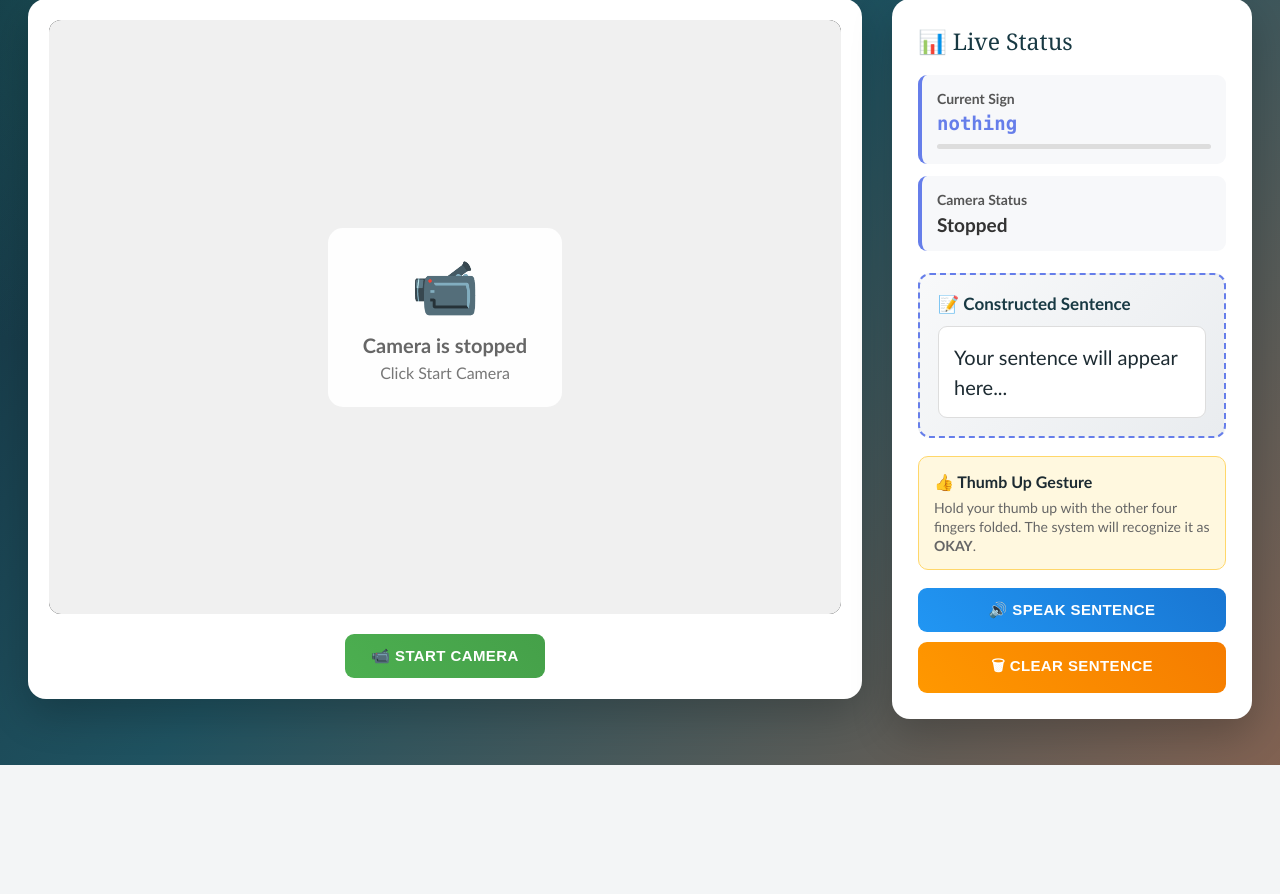
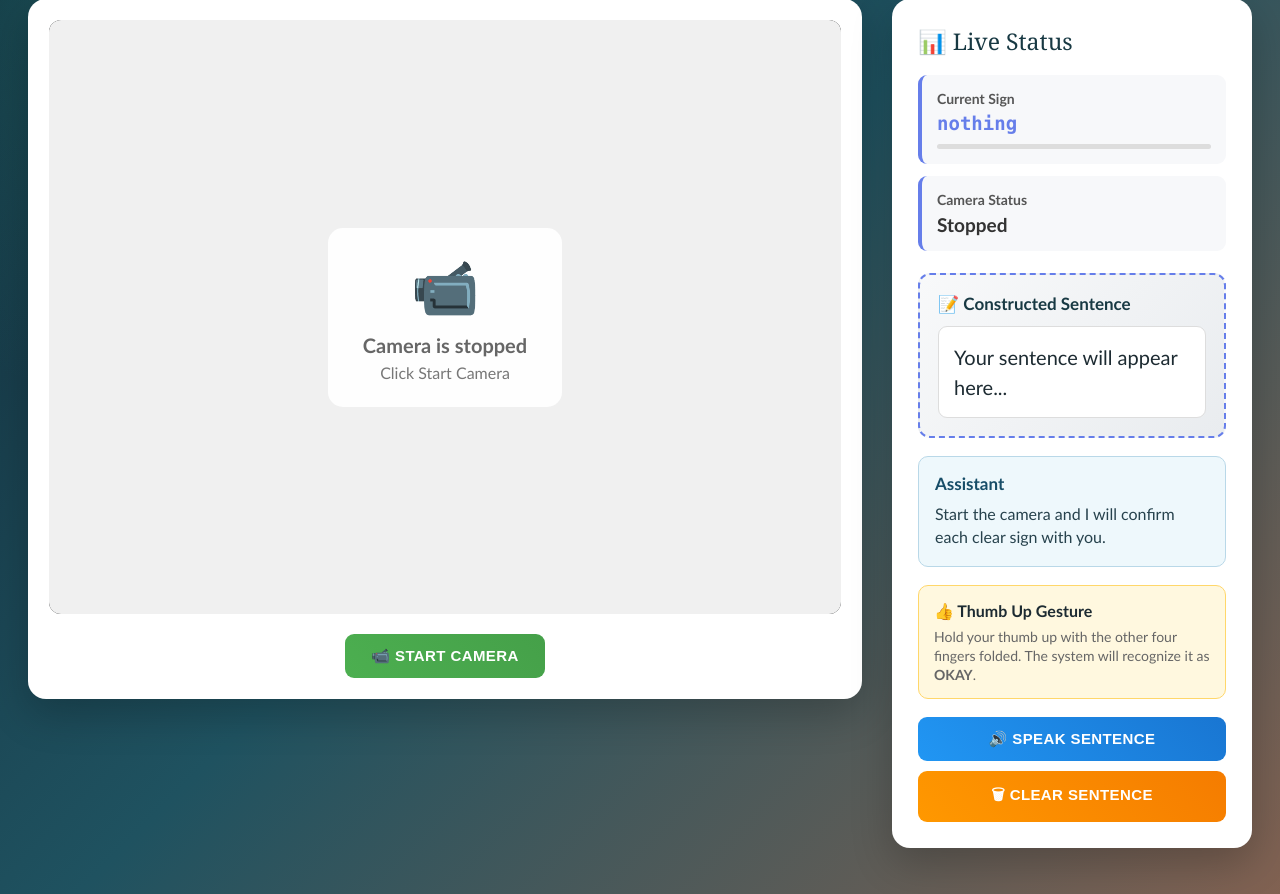
Before and after one commit to realismail04/signlanguage, a Flask app: page / in a window 1280 px wide. Shown: the part 140-1034 px from the top of the page. Before the commit the page ends 905 px from the top, so only its background shows below. Run offline with Flask 3, Linux system fonts and the light colour scheme.

Commit message:
Add sign confirmation chatbot

```diff
--- a/app.py
+++ b/app.py
@@ -1,4 +1,4 @@
-from flask import Flask, render_template, Response, jsonify, send_from_directory
+from flask import Flask, render_template, Response, jsonify, request, send_from_directory
 from flask_cors import CORS
 import cv2
 import mediapipe as mp
@@ -753,6 +753,43 @@ def get_sentence():
 
 
 # ============================================================
+# CHATBOT CONFIRMATION
+# ============================================================
+
+@app.route("/chatbot_response", methods=["POST"])
+def chatbot_response():
+
+    payload = request.get_json(silent=True) or {}
+    sign = str(payload.get("sign", "nothing")).strip().lower()
+    confirmed = payload.get("confirmed") is True
+
+    next_steps = {
+        "help": "If you need immediate assistance, show HELP again and contact someone nearby.",
+        "water": "You can confirm WATER, then continue with another sign or press Speak Sentence.",
+        "bathroom": "You can add more signs, then press Speak Sentence to communicate the request.",
+        "pain": "Show the body location next, then press Speak Sentence to explain the request.",
+        "stop": "The next step is to stop the current action and show another sign when ready.",
+        "thank you": "You can continue with another sign or press Speak Sentence.",
+    }
+
+    if confirmed:
+        return jsonify({
+            "status": "confirmed",
+            "message": f"I understand you are trying to say {sign.upper()}.",
+            "next_step": next_steps.get(
+                sign,
+                "Continue showing the next sign, or press Speak Sentence to share this message."
+            )
+        })
+
+    return jsonify({
+        "status": "retry",
+        "message": "No problem. Hold the sign steady and try again.",
+        "next_step": "I will wait for your next clear sign."
+    })
+
+
+# ============================================================
 # CLEAR
 # ============================================================
 
--- a/templates/index.html
+++ b/templates/index.html
@@ -838,6 +838,53 @@
         .notification.info {
 
             background: #1565c0;
+
+        }
+
+
+        .chatbot {
+
+            margin-top: 18px;
+            padding: 16px;
+            border: 1px solid #b9d8e8;
+            border-radius: 10px;
+            background: #eef8fc;
+
+        }
+
+
+        .chatbot-title {
+
+            color: #174d68;
+            font-size: 17px;
+            font-weight: 700;
+            margin-bottom: 8px;
+
+        }
+
+
+        .chatbot-message {
+
+            color: #27424d;
+            line-height: 1.45;
+            min-height: 48px;
+
+        }
+
+
+        .chatbot-actions {
+
+            display: flex;
+            gap: 8px;
+            margin-top: 12px;
+
+        }
+
+
+        .chatbot-actions .btn {
+
+            flex: 1;
+            padding: 10px 12px;
 
         }
 
@@ -1085,6 +1132,24 @@
             </div>
 
 
+            <div class="chatbot" id="chatbot">
+
+                <div class="chatbot-title">Assistant</div>
+
+                <div class="chatbot-message" id="chatbotMessage">
+                    Start the camera and I will confirm each clear sign with you.
+                </div>
+
+                <div class="chatbot-actions" id="chatbotActions" style="display:none">
+
+                    <button class="btn btn-primary" onclick="answerChatbot(true)">YES</button>
+                    <button class="btn btn-danger" onclick="answerChatbot(false)">NO</button>
+
+                </div>
+
+            </div>
+
+
             <!-- THUMB UP -->
 
             <div class="gesture-help">
@@ -1179,6 +1244,8 @@ let cameraActive = false;
 let updateInterval = null;
 
 let lastSentence = "";
+let chatbotSign = "";
+let chatbotWaiting = false;
 
 
 /* ============================================================
@@ -1216,6 +1283,60 @@ function showNotification(
         );
 
     }, 4000);
+
+}
+
+
+function askChatbot(sign) {
+
+    if (!sign || sign === "nothing" || chatbotWaiting || sign === chatbotSign) {
+        return;
+    }
+
+    chatbotSign = sign;
+    chatbotWaiting = true;
+
+    document.getElementById("chatbotMessage").textContent =
+        `Are you trying to say ${sign.toUpperCase()}?`;
+    document.getElementById("chatbotActions").style.display = "flex";
+
+}
+
+
+async function answerChatbot(confirmed) {
+
+    const message = document.getElementById("chatbotMessage");
+    const actions = document.getElementById("chatbotActions");
+
+    actions.style.display = "none";
+
+    try {
+
+        const response = await fetch(
+            apiUrl("/chatbot_response"),
+            {
+                method: "POST",
+                headers: { "Content-Type": "application/json" },
+                body: JSON.stringify({ sign: chatbotSign, confirmed })
+            }
+        );
+
+        const data = await readJson(response);
+        message.textContent = `${data.message} ${data.next_step}`;
+
+    } catch (error) {
+
+        message.textContent = error.message || "Assistant is unavailable.";
+
+    } finally {
+
+        chatbotWaiting = false;
+
+        if (!confirmed) {
+            chatbotSign = "";
+        }
+
+    }
 
 }
 
@@ -1594,6 +1715,10 @@ async function updateSentence() {
 
         }
 
+        if (data.prediction_count >= Math.max(1, data.threshold_frames - 1)) {
+            askChatbot(data.current_sign);
+        }
+
 
     } catch (error) {
 
```
